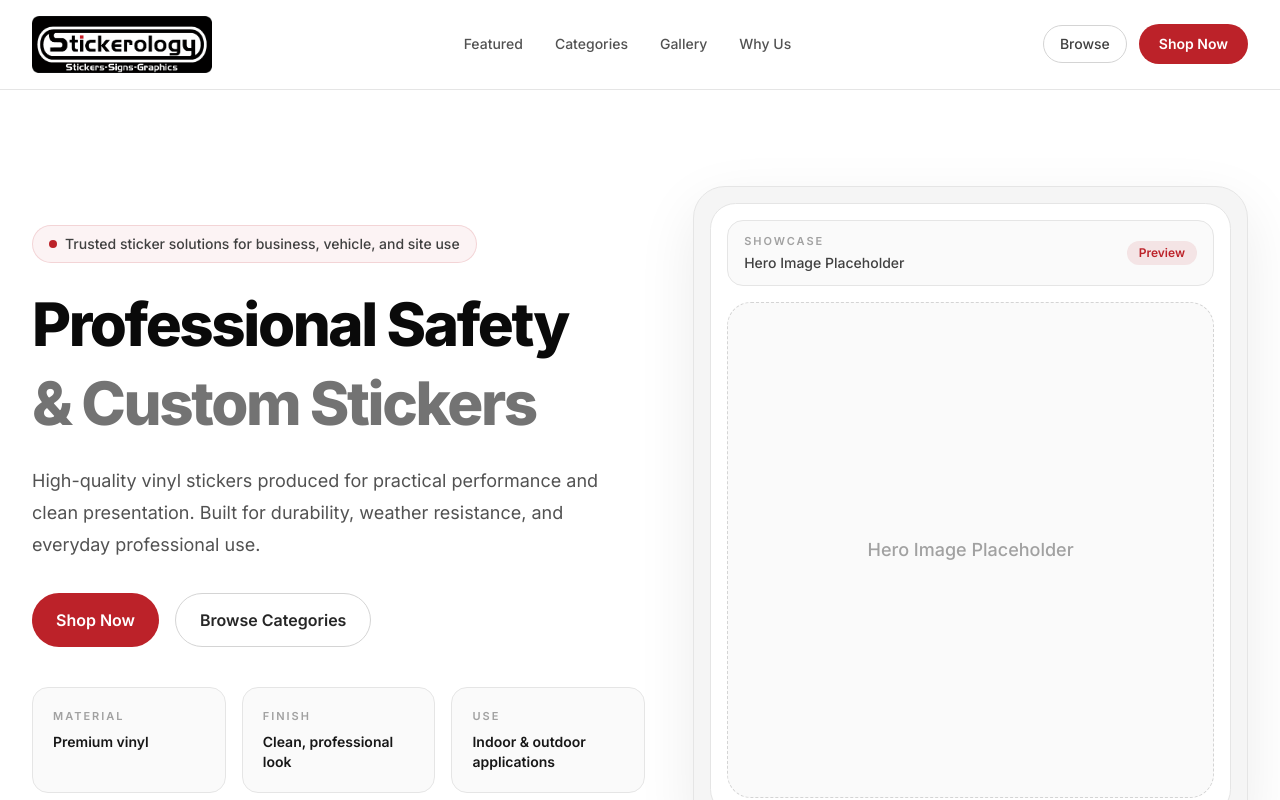
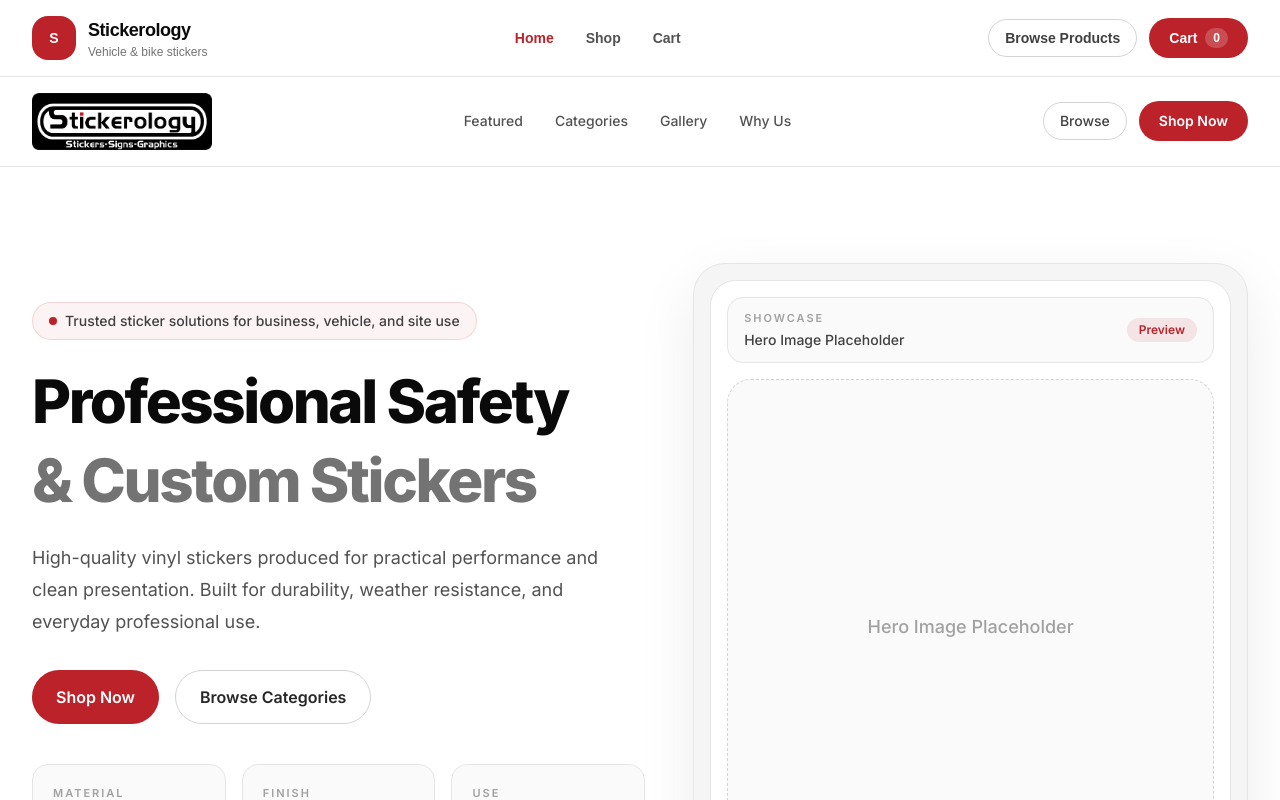
Before and after one commit to cleanwebsitesuk/stickerology, a Next.js app: page / in a window 1280 px wide. Shown: the top 800 px of the page. Built offline with nearby package versions, Linux system fonts and the light colour scheme.

Commit message:
Update layout.tsx

```diff
--- a/app/layout.tsx
+++ b/app/layout.tsx
@@ -1,6 +1,9 @@
 import type { Metadata } from "next";
 import { Geist, Geist_Mono } from "next/font/google";
 import "./globals.css";
+import { CartProvider } from "@/context/cart-context";
+import SiteHeader from "@/components/site-header";
+import SiteFooter from "@/components/site-footer";
 
 const geistSans = Geist({
   variable: "--font-geist-sans",
@@ -14,7 +17,7 @@
 
 export const metadata: Metadata = {
   title: "Stickerology",
-  description: "World-class stickers",
+  description: "World-class Stickers",
   icons: {
     icon: "/favicon.png",
   },
@@ -30,7 +33,15 @@
       lang="en"
       className={`${geistSans.variable} ${geistMono.variable} h-full antialiased`}
     >
-      <body className="min-h-full flex flex-col">{children}</body>
+      <body className="min-h-full bg-white text-neutral-950">
+        <CartProvider>
+          <div className="flex min-h-screen flex-col">
+            <SiteHeader />
+            {children}
+            <SiteFooter />
+          </div>
+        </CartProvider>
+      </body>
     </html>
   );
 }
```
